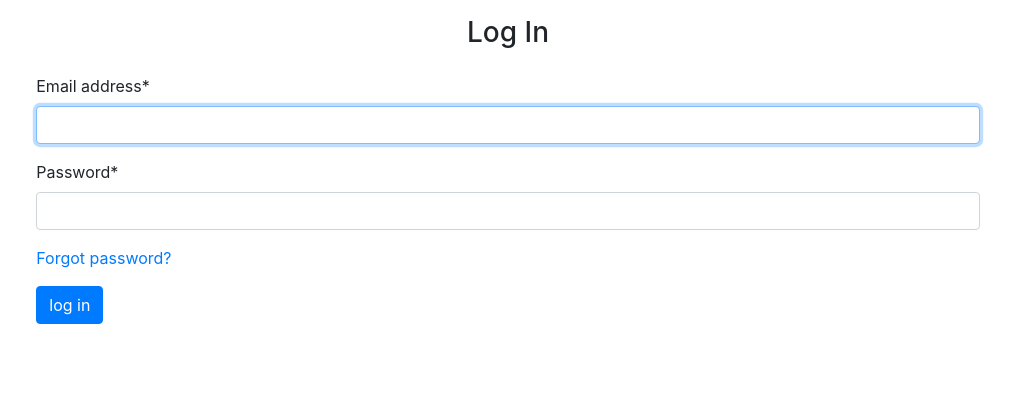
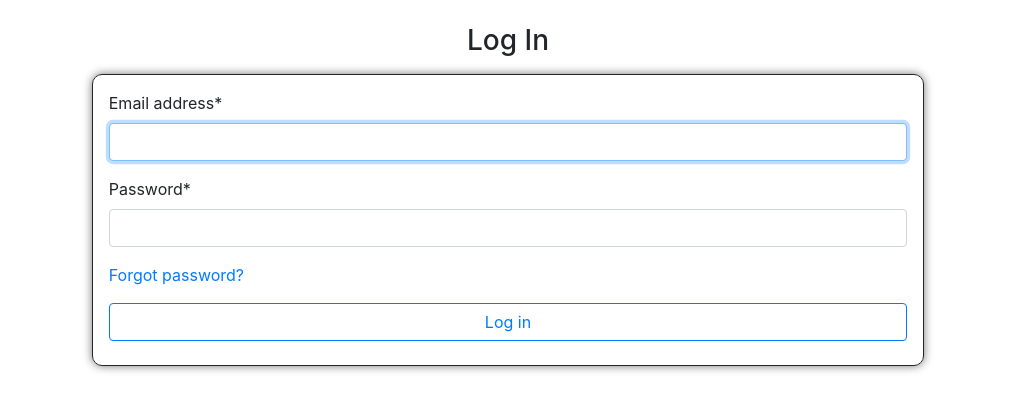
Before and after one commit to Jearce/lifeguard, a Django app: page /users/login/ in a window 1280 px wide. Shown: the part 56-467 px from the top of the page, without its empty margins (132-1147 px from the left). Run offline with Django 3.2, Linux system fonts and the light colour scheme; some libraries are stand-ins or nearby versions.

Commit message:
Modified login template to look nicer

```diff
--- a/users/templates/users/login.html
+++ b/users/templates/users/login.html
@@ -14,12 +14,12 @@
 </div>
 
 <div class="container">
-	<h3 class="pb-3 pt-3 text-center">Log In</h3>
-	<form class="center-form" method="post" id='login-form'>
+	<h3 class="mb-3 mt-4 text-center">Log In</h3>
+	<form class="w-25 center-form isolate-form shadow-form" method="post" id='login-form'>
 		{% csrf_token %}
 		{{ form|crispy }}
 		<p><a href="{% url 'users:password_reset' %}" id="id_password_reset">Forgot password?</a></p>
-		<input class="btn btn-primary" type="submit" value="log in">
+		<input class="btn btn-outline-primary btn-block bt-lg mb-2" type="submit" value="Log in">
 	</form>
 </div>
 {% endblock content %}
```
